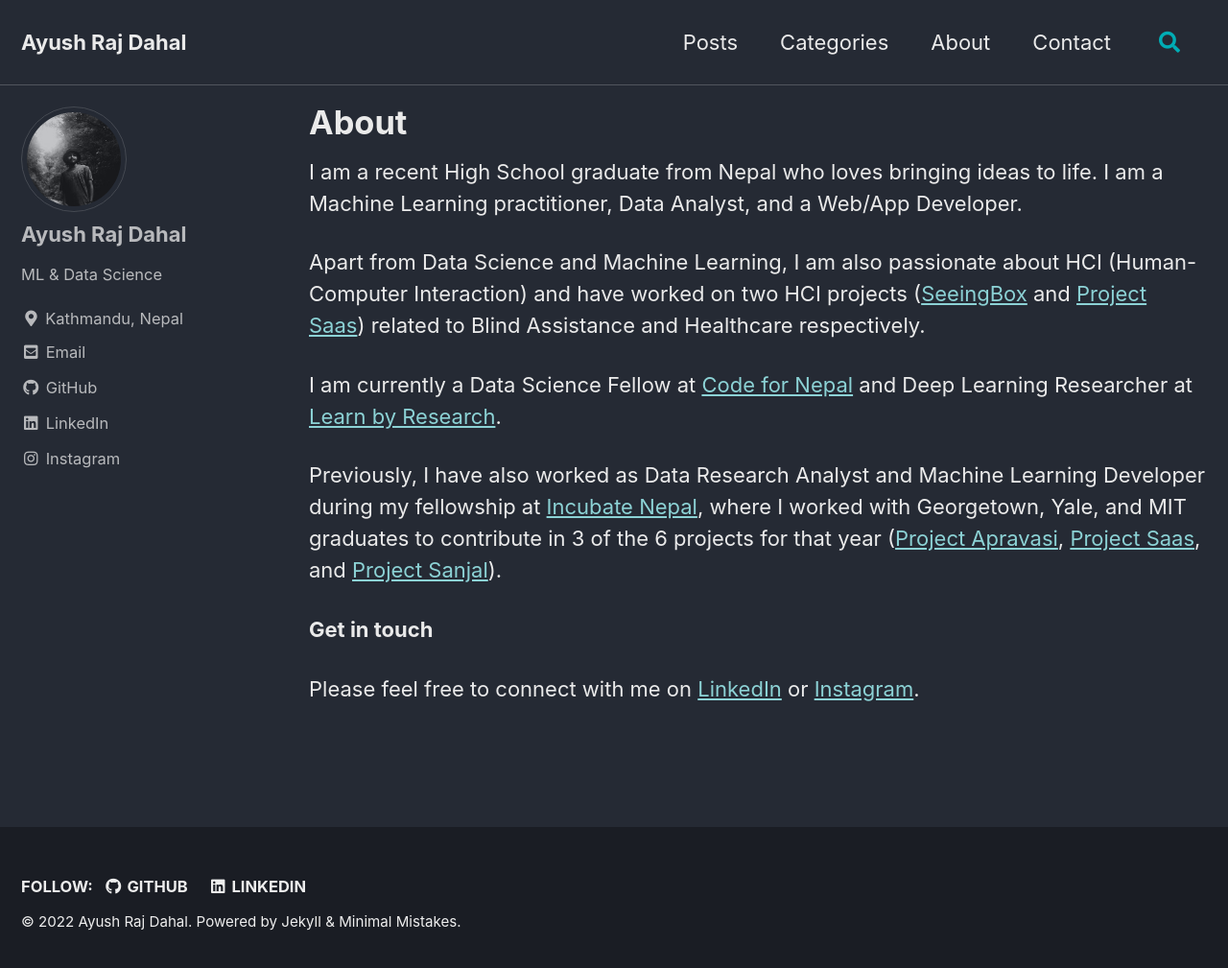
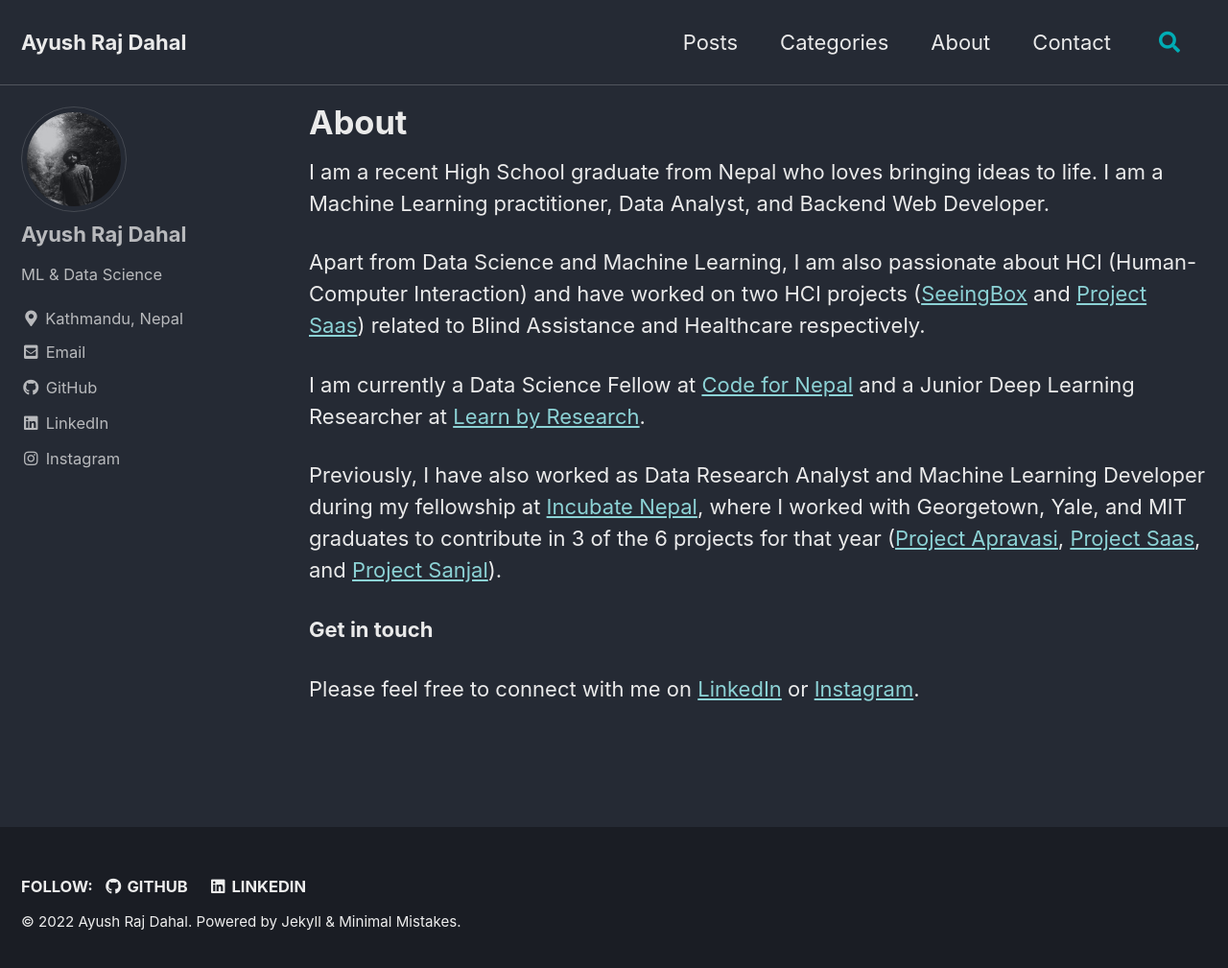
Before and after one commit to ayushrajdahal/JekyllBlog, a Jekyll site: the page built from _pages/about.md, in a window 1280 px wide and 1017 px high. Shown: the top 1009 px of the window at 96% size. Built offline with Jekyll 4.4.1, drawn with Linux system fonts in a browser that asks for light colours; cached includes are drawn as plain includes.

Commit message:
minor changes in about

```diff
--- a/_pages/about.md
+++ b/_pages/about.md
@@ -6,11 +6,11 @@ excerpt: Learn about me, my current endeavors, and the motive behind this person
 ---
 
 
-I am a recent High School graduate from Nepal who loves bringing ideas to life. I am a Machine Learning practitioner, Data Analyst, and a Web/App Developer.
+I am a recent High School graduate from Nepal who loves bringing ideas to life. I am a Machine Learning practitioner, Data Analyst, and Backend Web Developer.
 
 Apart from Data Science and Machine Learning, I am also passionate about HCI (Human-Computer Interaction) and have worked on two HCI projects ([SeeingBox](https://github.com/dhaydoo/SeeingBox) and [Project Saas](https://projectsaas.info)) related to Blind Assistance and Healthcare respectively.
 
-I am currently a Data Science Fellow at [Code for Nepal](https://codefornepal.org/) and Deep Learning Researcher at [Learn by Research](https://in.linkedin.com/company/learnbyresearch).
+I am currently a Data Science Fellow at [Code for Nepal](https://codefornepal.org/) and a Junior Deep Learning Researcher at [Learn by Research](https://in.linkedin.com/company/learnbyresearch).
 
 Previously, I have also worked as Data Research Analyst and Machine Learning Developer during my fellowship at [Incubate Nepal](https://incubatenepal.com/), where I worked with Georgetown, Yale, and MIT graduates to contribute in 3 of the 6 projects for that year ([Project Apravasi](https://www.instagram.com/p/CgnopvSoLP9/), [Project Saas](https://projectsaas.info/), and [Project Sanjal](https://nsuman.github.io/SanzalWeb)).
 
```
